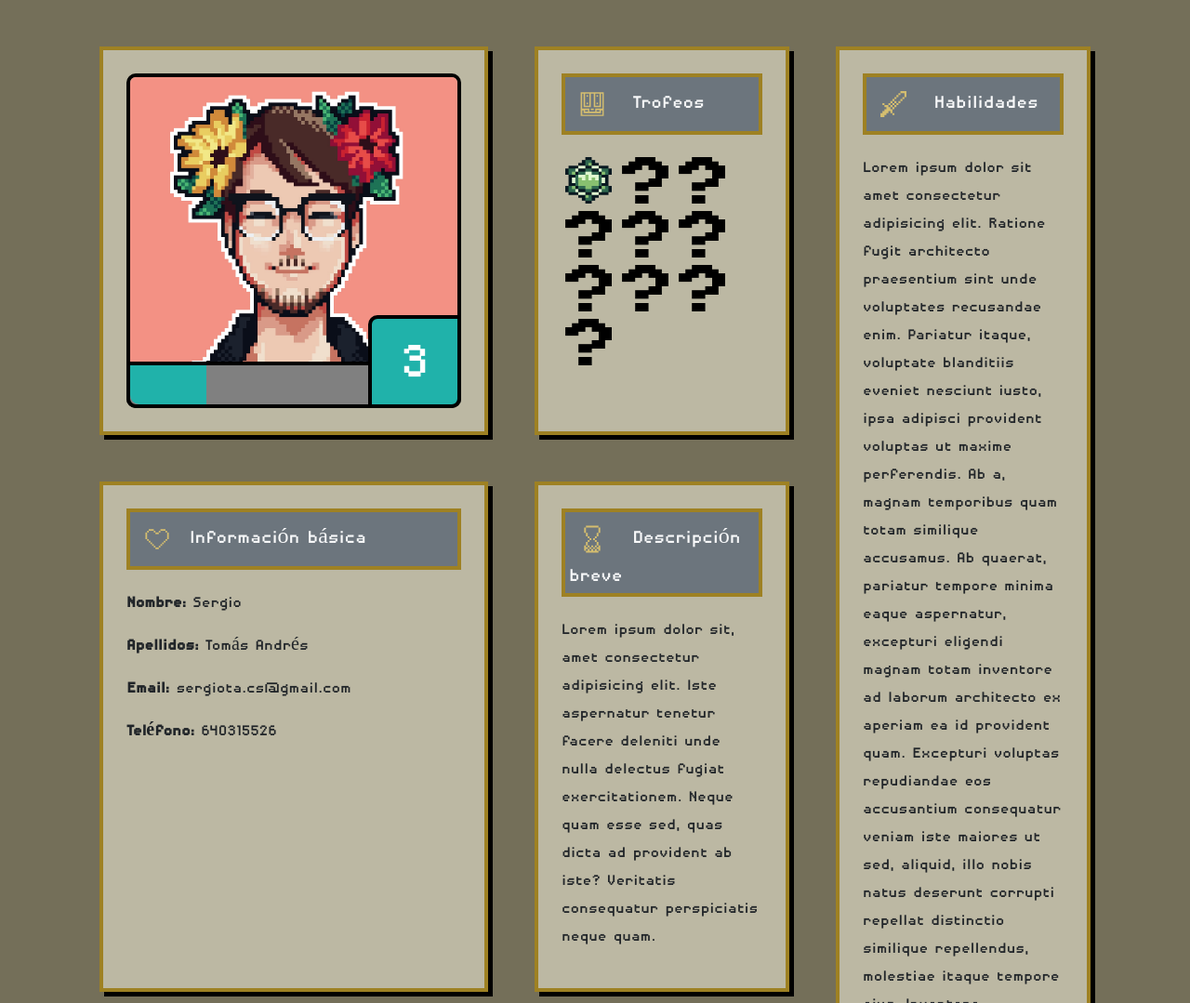
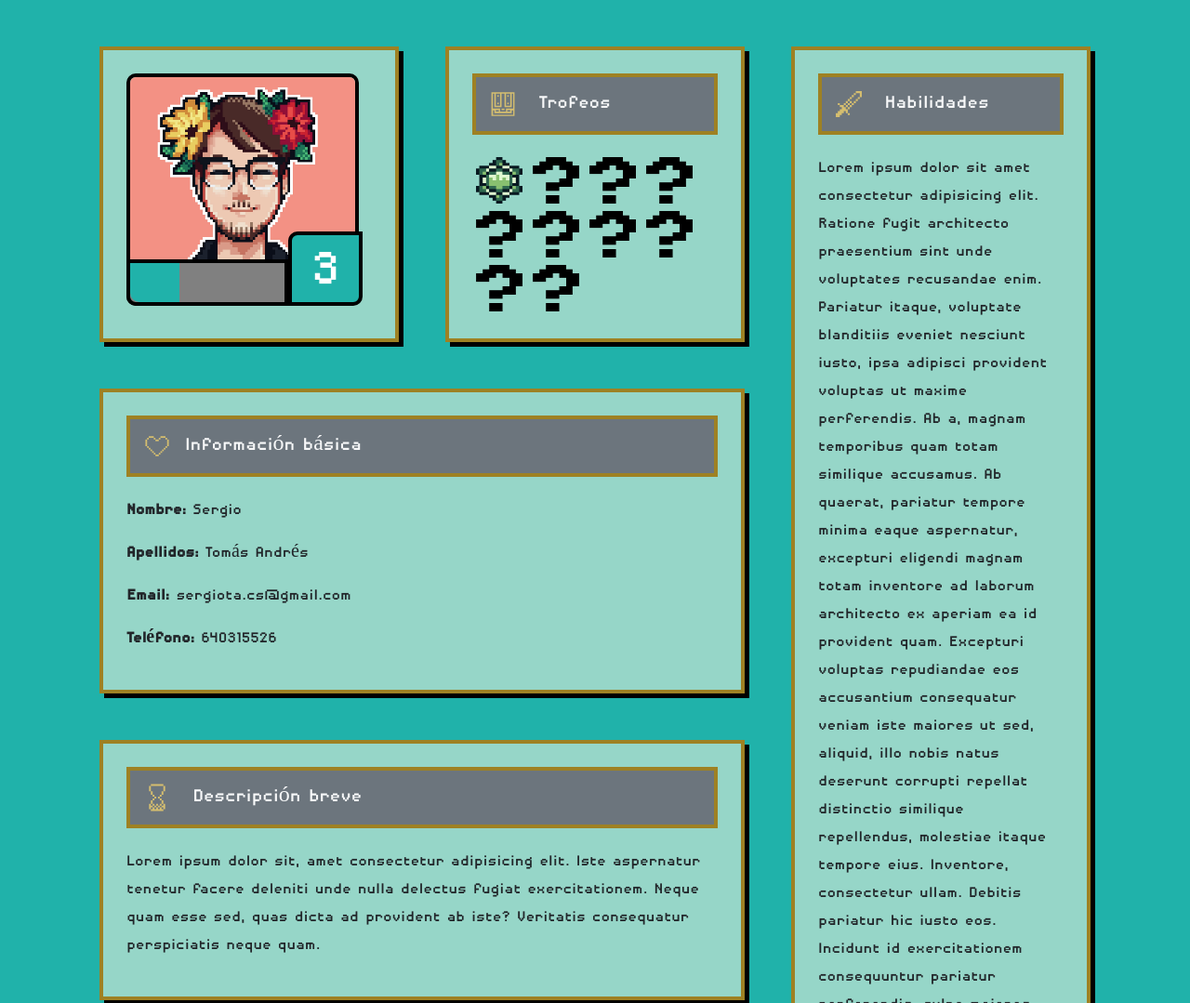
Before and after one commit to urieldxc/WIP-TrabajoVerano, a plain HTML site: page index.html in a window 1280 px wide. Shown: the top 1079 px of the page at 93% size. Drawn offline with nearby package versions, Linux system fonts and the light colour scheme; a web font is replaced by a local one.

Commit message:
1024px Mediaquery OK---

```diff
--- a/style.css
+++ b/style.css
@@ -114,6 +114,7 @@ span{
 }
 /*MediaQuerys*/
 
+
 @media only screen and (max-width: 768px){
   body{
     background: red !important;
@@ -148,3 +149,46 @@ span{
     margin-right: 5px;
   }
 }
+
+
+
+@media only screen and (min-width: 1024px){
+  body{
+    background: lightseagreen !important;
+  }
+  .container {
+    display: grid;
+    grid-template-columns: 1fr 1fr 1fr;
+    grid-template-rows: 0.5fr 0.25fr 0.25fr 0.25fr;
+    gap: 0px 0px;
+    grid-template-areas:
+      "foto badges skills"
+      "info info skills"
+      "desPersonal desPersonal skills"
+      "experiencia experiencia skills";
+  }
+  .foto { grid-area: foto; }
+  .badges { grid-area: badges; }
+  .info { grid-area: info; }
+  .desPersonal { grid-area: desPersonal; }
+  .skills { grid-area: skills; }
+  .experiencia { grid-area: experiencia; }
+
+  #profilePic{
+    width: 250px;
+  }
+  progress{
+    width: 174px;
+  }
+  aside .level{
+    width: 80px;
+    height: 80px;
+    right: 10px;
+  }
+  .iconos{
+    margin-right: 5px;
+  }
+  .skills{
+    overflow: hidden;
+  }
+}
```
